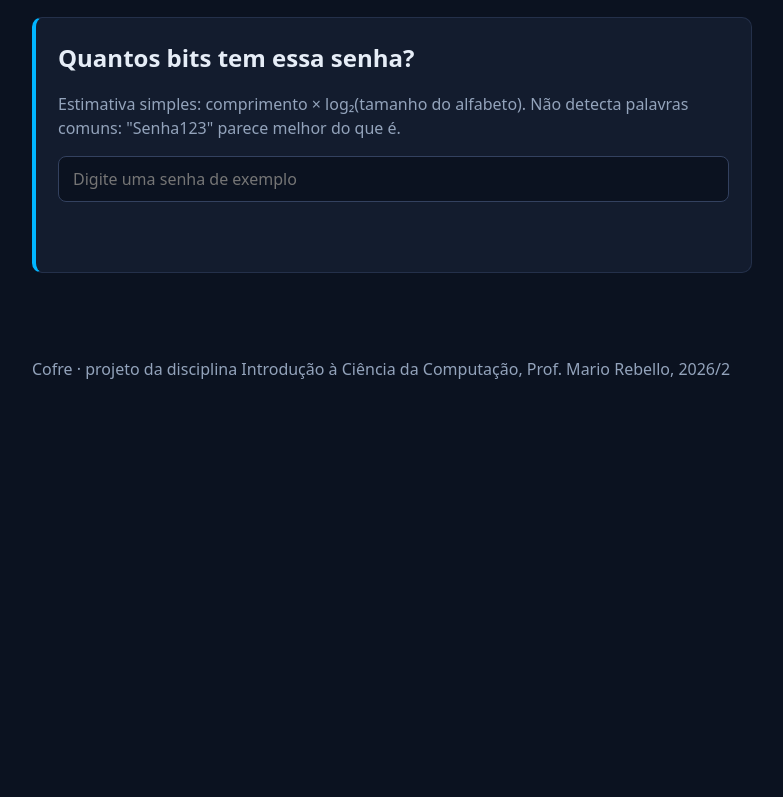
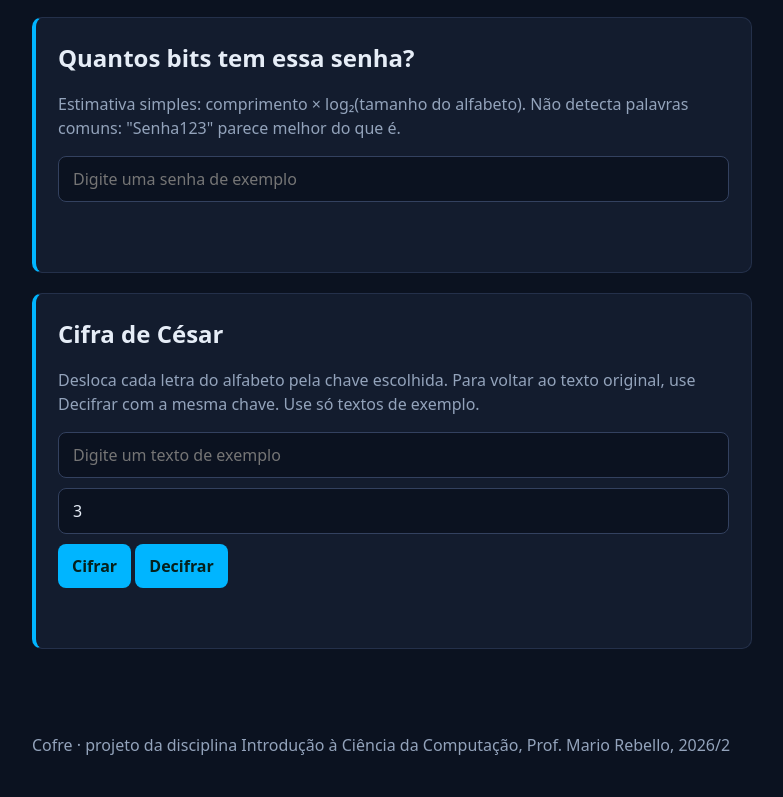
Before and after one commit to marques-devbr/cofre, a plain HTML site: page index.html in a window 1280 px wide. Shown: the part 615-1412 px from the top of the page, without its empty margins (248-1031 px from the left). Before the commit the page ends 1036 px from the top, so only its background shows below. Drawn offline with Linux system fonts and the light colour scheme.

Commit message:
Liga a cifra de César à página

```diff
--- a/index.html
+++ b/index.html
@@ -31,7 +31,16 @@
       <p id="forca-resultado" class="resultado"></p>
     </section>
     <script src="forca.js"></script>
-
+    <section class="ferramenta">
+      <h2>Cifra de César</h2>
+      <p class="explica">Desloca cada letra do alfabeto pela chave escolhida. Para voltar ao texto original, use Decifrar com a mesma chave. Use só textos de exemplo.</p>
+      <input id="cesar-texto" type="text" placeholder="Digite um texto de exemplo" autocomplete="off">
+      <input id="cesar-chave" type="number" min="1" max="25" value="3" placeholder="Chave (1 a 25)">
+      <button id="cesar-cifrar" type="button">Cifrar</button>
+      <button id="cesar-decifrar" type="button">Decifrar</button>
+      <p id="cesar-resultado" class="resultado"></p>
+    </section>
+    <script src="minha-cesar.js"></script>
     <!-- FERRAMENTAS: cole cada trecho novo logo ACIMA desta linha -->
   </main>
 
```
